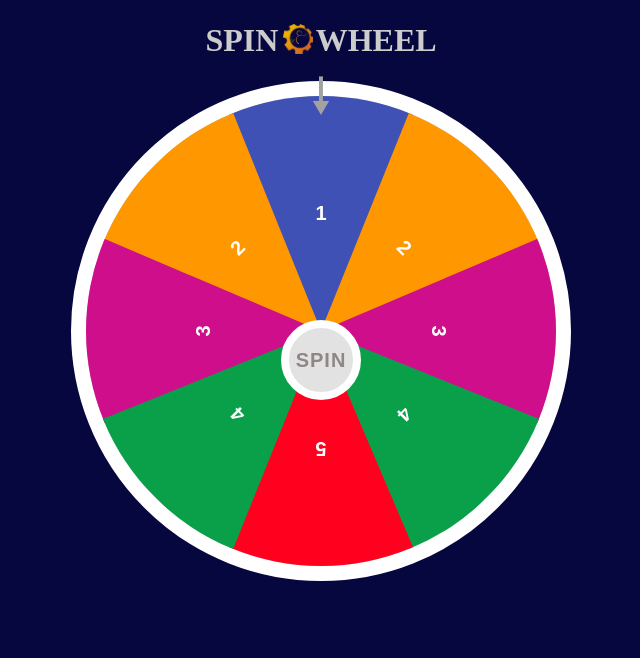
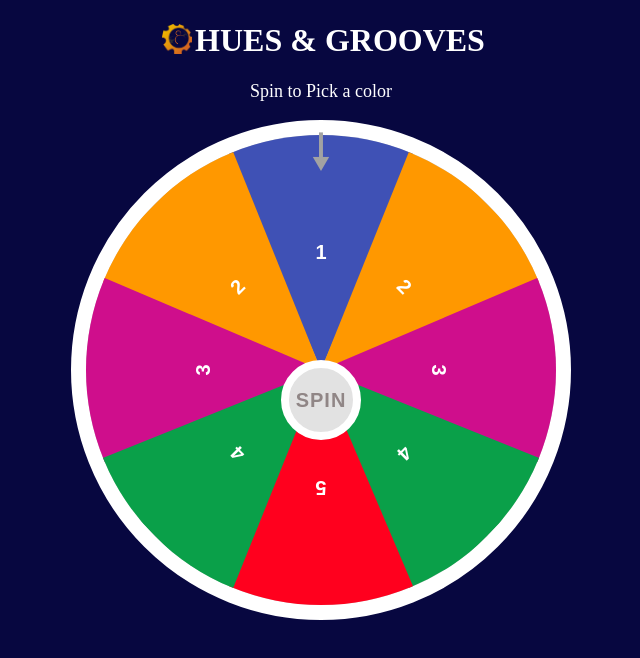
Before and after one commit to InfiniteSyntax30/Spin-Color-Wheel, a plain HTML site: page index.html in a window 1280 px wide. Shown: the whole page, without its empty margins (319-959 px from the left). Drawn offline with Linux system fonts and the light colour scheme.

Commit message:
please work

```diff
--- a/index.html
+++ b/index.html
@@ -9,7 +9,8 @@
 </head>
 <body>
     <header>
-        <h1>SPIN<img src="./assets/asa logo.png"> WHEEL</h1>
+       <h1> <img src="./assets/asa logo.png"> HUES & GROOVES </h1>
+        <P>Spin to Pick a color</P>
     </header>
 
    <div class="bodyWheel">
--- a/style.css
+++ b/style.css
@@ -14,11 +14,15 @@ body{
     justify-content: center;
     overflow: hidden;
 }
-h1{
+h1,p{
 
-    color: #ccc;
+    color: #fff;
     text-align: center;
 }
+p{
+    font-size: 18px;
+}
+
 header img{
     width: 30px;
     height: 30px;
@@ -88,7 +92,7 @@ header img{
 }
 .arrow{
     position: absolute;
-    top: 60px;
+    top: 14.5%;
     left: 50%;
     transform: translateX(-50%);
     color: #a2a2a2;
@@ -100,7 +104,7 @@ header img{
 }
 #spin{
     position: absolute;
-    top:45%;
+    top:50%;
     left: 50%;
     transform: translate(-50%, -50%);
     z-index: 10;
```
